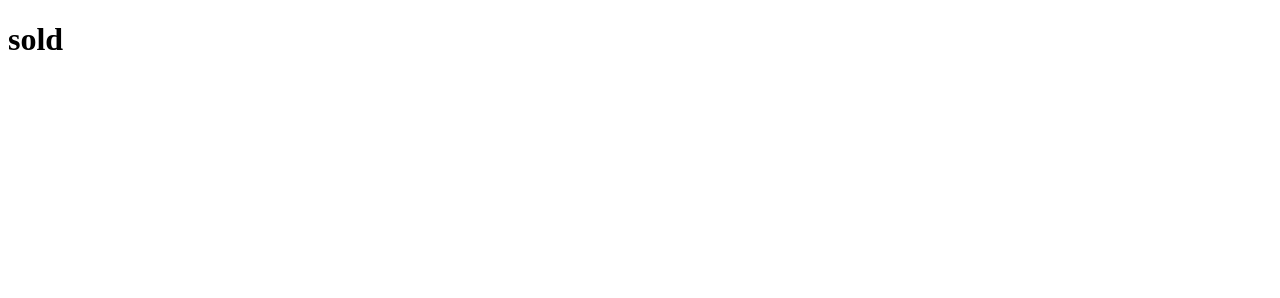
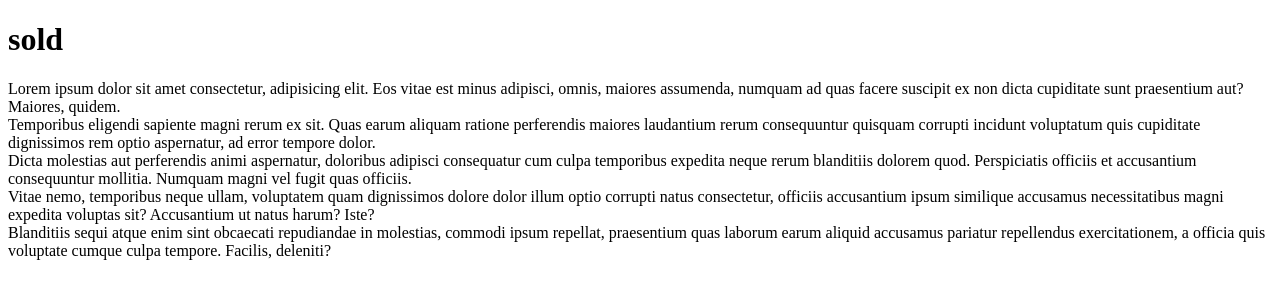
Before and after one commit to Nomansari/Selling, a plain HTML site: page index.html in a window 1280 px wide. Drawn offline with Linux system fonts and the light colour scheme.

Commit message:
update html file

```diff
--- a/index.html
+++ b/index.html
@@ -7,5 +7,11 @@
 </head>
 <body>
     <h1>sold</h1>
+
+    <div>Lorem ipsum dolor sit amet consectetur, adipisicing elit. Eos vitae est minus adipisci, omnis, maiores assumenda, numquam ad quas facere suscipit ex non dicta cupiditate sunt praesentium aut? Maiores, quidem.</div>
+    <div>Temporibus eligendi sapiente magni rerum ex sit. Quas earum aliquam ratione perferendis maiores laudantium rerum consequuntur quisquam corrupti incidunt voluptatum quis cupiditate dignissimos rem optio aspernatur, ad error tempore dolor.</div>
+    <div>Dicta molestias aut perferendis animi aspernatur, doloribus adipisci consequatur cum culpa temporibus expedita neque rerum blanditiis dolorem quod. Perspiciatis officiis et accusantium consequuntur mollitia. Numquam magni vel fugit quas officiis.</div>
+    <div>Vitae nemo, temporibus neque ullam, voluptatem quam dignissimos dolore dolor illum optio corrupti natus consectetur, officiis accusantium ipsum similique accusamus necessitatibus magni expedita voluptas sit? Accusantium ut natus harum? Iste?</div>
+    <div>Blanditiis sequi atque enim sint obcaecati repudiandae in molestias, commodi ipsum repellat, praesentium quas laborum earum aliquid accusamus pariatur repellendus exercitationem, a officia quis voluptate cumque culpa tempore. Facilis, deleniti?</div>
 </body>
 </html>
```
